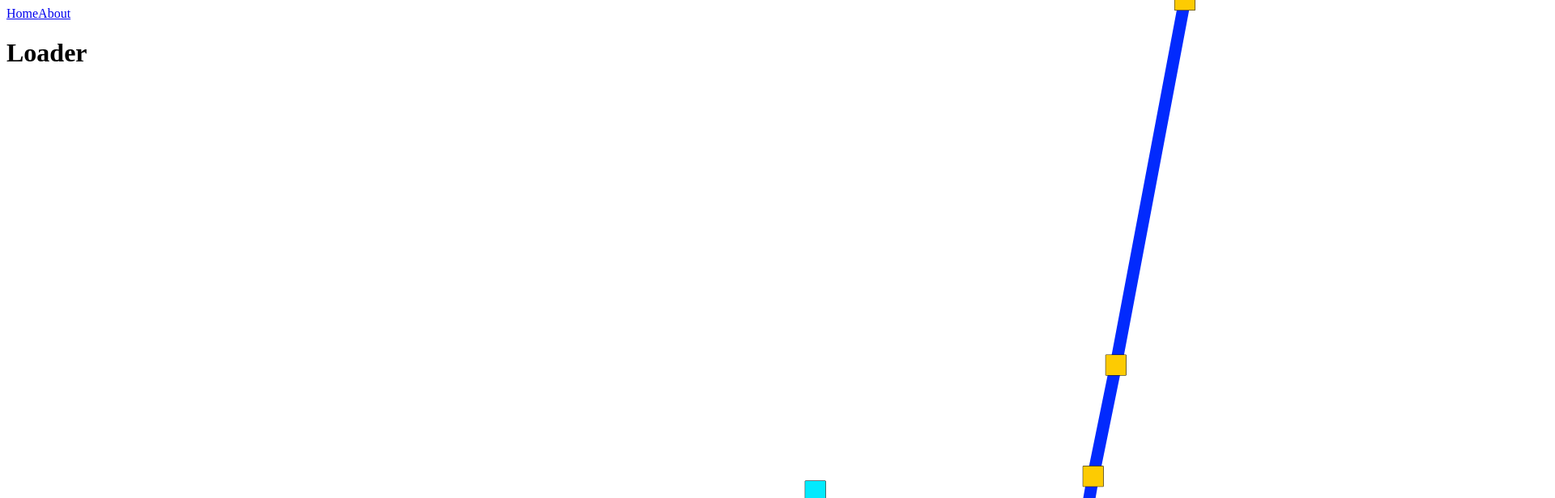
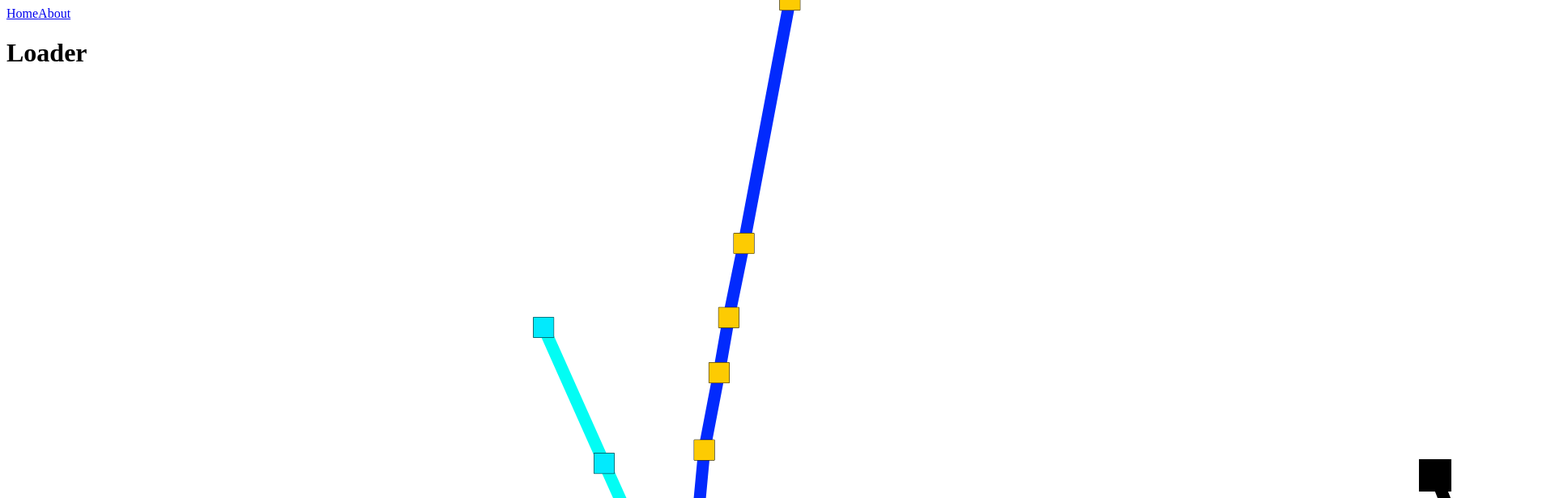
Before and after one commit to AntonFilipchuk/ATCRoutes_VUE, a Vue app in the folder ATCRoutes/: page / in a window 1280 px wide. Shown: the top 616 px of the page at 81% size, 1920 px wide, since content can reach past the window. Built offline with nearby package versions, Linux system fonts and the light colour scheme; the HTML template or start-up script is replaced by a standard one.

Commit message:
Added pinia for coordinates, aipRoutes, routes

```diff
--- a/ATCRoutes/src/components/Canvases/ActiveRouteCanvas.vue
+++ b/ATCRoutes/src/components/Canvases/ActiveRouteCanvas.vue
@@ -7,7 +7,7 @@
 
 <script setup lang="ts">
 
-import type Route from '@/utils/Classes/Route/Route';
+import { activeRouteStore } from '@/stores/activeRouteStore';
 import type RoutePoint from '@/utils/Classes/Route/RoutePoint';
 import drawLines, { cleanCanvas, drawPoints } from '@/utils/Modules/drawer';
 import getCanvasInfo, { setCanvasDimensions } from '@/utils/Modules/getCanvasInfo';
@@ -18,12 +18,12 @@ const props = defineProps<{
     canvasHeigh: number,
     pointWidth: number,
     lineWidth: number,
-    route: Route | undefined
 }>()
 
 const emits = defineEmits(
     ['activeRouteChange']
 )
+const activeRoute = activeRouteStore().activeRoute;
 
 const canvas = ref(null);
 let canvasContext: CanvasRenderingContext2D | undefined = undefined;
@@ -37,20 +37,21 @@ onMounted(() => {
     } catch (error) {
         console.error(error)
     }
-
 })
 
 function drawContent(canvasContext: CanvasRenderingContext2D) {
-    if (props.route) {
-        drawLines(props.route.points, "black", props.lineWidth, canvasContext)
-        drawPoints(props.route.points, "black", props.pointWidth, canvasContext)
+    if (activeRoute) {
+        drawLines(activeRoute.points, "black", props.lineWidth, canvasContext)
+        drawPoints(activeRoute.points, "black", props.pointWidth, canvasContext)
     }
-
+    else {
+        console.error("No route to draw!")
+    }
 }
 
 function clickPoint(event: MouseEvent) {
 
-    if (!props.route) { return }
+    if (!activeRoute) { return }
 
     const x = event.offsetX;
     const y = event.offsetY;
@@ -60,7 +61,7 @@ function clickPoint(event: MouseEvent) {
     }
 
     if (!selectedPoint) {
-        props.route.points.forEach(point => {
+        activeRoute.points.forEach(point => {
             if (canvasContext!.isPointInPath(point.path2D!, x, y) ||
                 canvasContext!.isPointInStroke(point.path2D!, x, y)) {
                 selectedPoint = point;
--- a/ATCRoutes/src/components/Canvases/ConflictPointsCanvas.vue
+++ b/ATCRoutes/src/components/Canvases/ConflictPointsCanvas.vue
@@ -4,6 +4,7 @@
     </div>
 </template>
 <script setup lang="ts">
+import { activeRouteStore } from '@/stores/activeRouteStore';
 import type IntersectionPoint from '@/utils/Classes/IntersectionPoint';
 import type Route from '@/utils/Classes/Route/Route';
 import { cleanCanvas, drawPoint } from '@/utils/Modules/drawer';
@@ -16,7 +17,6 @@ const props = defineProps<{
     canvasWidth: number,
     canvasHeigh: number,
     pointWidth: number,
-    activeRoute: Route | undefined,
     routes: Route[]
 }>()
 
@@ -26,10 +26,9 @@ defineExpose({
 
 const canvas = ref(null);
 let canvasContext: CanvasRenderingContext2D | undefined = undefined;
+const activeRoute = activeRouteStore().activeRoute;
 
 onMounted(() => {
-    console.log(props.activeRoute, props.routes);
-
     try {
         canvasContext = getCanvasInfo(canvas.value).canvasContext;
         setCanvasDimensions(canvasContext, props.canvasWidth, props.canvasHeigh)
@@ -50,10 +49,10 @@ function redrawConflictPoints() {
 };
 
 function drawContent(canvasContext: CanvasRenderingContext2D) {
-    if (!props.activeRoute) {
+    if (!activeRoute) {
         return
     }
-    const intersections: IntersectionPoint[] = findIntersections(props.activeRoute, props.routes);
+    const intersections: IntersectionPoint[] = findIntersections(activeRoute, props.routes);
 
     //TODO: FIX point style
     canvasContext.fillStyle = "red"
--- a/ATCRoutes/src/components/CanvasesContainer.vue
+++ b/ATCRoutes/src/components/CanvasesData.vue
@@ -1,21 +1,24 @@
 <template>
     <div>
-        <LinesCanvas :line-width="lineWidth" :canvas-heigh="props.canvasHeight" :canvas-width="props.canvasWidth"
-            :routes="routes" />
-        <PointsCanvas :point-width="pointWidth" :canvas-heigh="props.canvasHeight" :canvas-width="props.canvasWidth"
-            :routes="routes" />
-        <ActiveRouteCanvas ref="activeRouteCanvas" :line-width="lineWidth" :point-width="pointWidth"
-            :canvas-heigh="props.canvasHeight" :canvas-width="props.canvasWidth" :route="activeRoute"
-            @active-route-change="redrawCanvases" />
-        <ConflictPointsCanvas ref="conflictPointsCanvas" :active-route="activeRoute" :routes="routes"
-            :canvas-heigh="props.canvasHeight" :canvas-width="props.canvasWidth" :point-width="pointWidth" />
+        <div>
+            <LinesCanvas :line-width="lineWidth" :canvas-heigh="canvasHeight" :canvas-width="canvasWidth"
+                :routes="routes" />
+            <PointsCanvas :point-width="pointWidth" :canvas-heigh="canvasHeight" :canvas-width="canvasWidth"
+                :routes="routes" />
+            <ActiveRouteCanvas ref="activeRouteCanvas" :line-width="lineWidth" :point-width="pointWidth"
+                :canvas-heigh="canvasHeight" :canvas-width="canvasWidth" :route="activeRoute"
+                @active-route-change="redrawCanvases" />
+            <ConflictPointsCanvas ref="conflictPointsCanvas" :active-route="activeRoute" :routes="routes"
+                :canvas-heigh="canvasHeight" :canvas-width="canvasWidth" :point-width="pointWidth" />
+        </div>
+        <div></div>
     </div>
 </template>
 
 <script setup lang="ts">
 import type AIPRoute from '@/utils/Classes/AIPRoute/AIPRoute';
 import type AIPRoutePoint from '@/utils/Classes/AIPRoute/AIPRoutePoint';
-import type GeographicCoordinate from '@/utils/Classes/GeographicCoordinate';
+import GeographicCoordinate from '@/utils/Classes/GeographicCoordinate';
 import Point from '@/utils/Classes/Point';
 import Route from '@/utils/Classes/Route/Route';
 import RoutePoint from '@/utils/Classes/Route/RoutePoint';
@@ -29,30 +32,37 @@ import LinesCanvas from './Canvases/LinesCanvas.vue';
 import ActiveRouteCanvas from './Canvases/ActiveRouteCanvas.vue';
 import ConflictPointsCanvas from './Canvases/ConflictPointsCanvas.vue';
 import { ref } from 'vue';
+import { coordinatesStore } from '@/stores/coordinatesStore';
+import { AIPRoutesStore } from '@/stores/AIPRoutesStore';
+import { routesStore } from '@/stores/routesStore';
+import { activeRouteStore, } from '@/stores/activeRouteStore';
+
 
 const props = defineProps<{
-    coordinates: GeographicCoordinate[],
-    canvasWidth: number,
-    canvasHeight: number,
     originPointName: string,
     magneticDeviation: number,
     useMagneticBearing: boolean,
-    aipRoutes: AIPRoute[]
 }>();
 
 const conflictPointsCanvas = ref<InstanceType<typeof ConflictPointsCanvas> | null>(null);
 
+const canvasWidth: number = 2000
+const canvasHeight: number = 2000
 const pointWidth = 25;
 const lineWidth = 15;
 
+
+const coordinates = coordinatesStore().coordinates as GeographicCoordinate[];
+const aipRoutes = AIPRoutesStore().routes as AIPRoute[];
+const routes = routesStore().routes;
+const activeRoute = activeRouteStore().activeRoute;
+
 let points: Point[] = [];
-const routes: Route[] = [];
 
-
-let activeRoute: Route | undefined = undefined;
-const originCoordinate: GeographicCoordinate | undefined = props.coordinates.find(coordinate => {
+const originCoordinate: GeographicCoordinate | undefined = coordinates.find(coordinate => {
     return coordinate.name === props.originPointName
 })
+
 
 if (!originCoordinate) {
     const errorMessage = `Can't find origin point: ${props.originPointName}`;
@@ -60,15 +70,15 @@ if (!originCoordinate) {
     throw new Error(errorMessage);
 }
 
-props.coordinates.forEach((coordinate: GeographicCoordinate) => {
+coordinates.forEach((coordinate: GeographicCoordinate) => {
     const bearingAndDistance: IBearingAndDistance = calculateBearingAndDistance(originCoordinate, coordinate, props.magneticDeviation)
     const cartesianCoordinates: ICartesianCoordinates = calculateCartesianCoordinate(bearingAndDistance, props.useMagneticBearing)
     points.push(new Point(cartesianCoordinates.x, cartesianCoordinates.y, coordinate))
 })
 
-points = normalizePoints(points, props.canvasWidth, props.canvasHeight);
+points = normalizePoints(points, canvasWidth, canvasHeight);
 
-props.aipRoutes.forEach((route: AIPRoute) => {
+aipRoutes.forEach((route: AIPRoute) => {
     const routePoints: RoutePoint[] = []
     route.points.forEach((point: AIPRoutePoint) => {
         const p = points.find(p => p.name === point.name);
@@ -84,13 +94,18 @@ props.aipRoutes.forEach((route: AIPRoute) => {
 //TODO: move logic for selecting active route
 setActiveRoute(routes[0]);
 
+console.log("route", activeRouteStore().activeRoute);
+
+
 function setActiveRoute(route: Route) {
 
     if (activeRoute && activeRoute !== route) {
         routes.push(activeRoute);
     }
 
-    activeRoute = route;
+    //Important to change the value through using the store to retain reactivity
+    activeRouteStore().$patch({ activeRoute: route })
+
     const index = routes.indexOf(route);
     if (index > -1) {
         routes.splice(index, 1)
@@ -98,9 +113,6 @@ function setActiveRoute(route: Route) {
 }
 
 function redrawCanvases() {
-
-    console.log("Redrawing canvases!");
-
     if (conflictPointsCanvas.value) {
         conflictPointsCanvas.value.redrawConflictPoints();
     }
--- a/ATCRoutes/src/components/DataLoader.vue
+++ b/ATCRoutes/src/components/DataLoader.vue
@@ -6,72 +6,28 @@
             {{ errorMessage }}
         </div>
         <div v-if="!errorMessage">
-            <CanvasesContainer :coordinates="coordinates" :canvasHeight=3000 :canvasWidth=3000 :magnetic-deviation=-11
-                :use-magnetic-bearing=true origin-point-name="rw06" :aip-routes=AIPRoutes />
+            <CanvasesData :magnetic-deviation=-11 :use-magnetic-bearing=true origin-point-name="rw06" />
         </div>
     </div>
 </template>
 
 <script setup lang="ts">
 import { onMounted, ref } from 'vue';
-import GeographicCoordinate from '@/utils/Classes/GeographicCoordinate';
-import type IGeographicalCoordinate from '@/utils/Interfaces/IGeographicalCoordinate';
-import CanvasesContainer from './CanvasesContainer.vue';
-//import AIPRoutePoint from '@/utils/Classes/AIPRoute/AIPRoutePoint';
-import AIPRoute from '@/utils/Classes/AIPRoute/AIPRoute';
-
-const coordinatesPath = "/coordinates.json";
-const AIPRoutesPath = "/AIPRoutes.json"
+import CanvasesData from './CanvasesData.vue';
+import { AIPRoutesStore } from '@/stores/AIPRoutesStore';
+import { coordinatesStore } from '@/stores/coordinatesStore';
 
 const loading = ref(true);
 
-let coordinates: GeographicCoordinate[] = [];
-let AIPRoutes: AIPRoute[] = [];
-let errorMessage: string | null = null;
+const errorMessage: string | null = null;
+
 
 onMounted(async () => await load());
 
 async function load() {
-    try {
-        const coordinatesResponse = await fetch(coordinatesPath);
-        const AIPRoutesResponse = await fetch(AIPRoutesPath)
+    await AIPRoutesStore().fetchRoutes('/AIPRoutes.json')
+    await coordinatesStore().fetchCoordinates('/coordinates.json')
+    loading.value = false;
+}
 
-        if (!coordinatesResponse.ok) {
-            throw new Error("Error fetching coordinates data!");
-        }
-
-        if (!AIPRoutesResponse.ok) {
-            throw new Error("Error fetching AIP routes data!");
-        }
-
-        const coordinatesJSON = await coordinatesResponse.json();
-        const AIPRoutesJSON = await AIPRoutesResponse.json();
-
-        if (coordinatesJSON.coordinates && coordinatesJSON.coordinates.length > 0) {
-            coordinates = coordinatesJSON.coordinates.map((coordinate: IGeographicalCoordinate) => {
-                return new GeographicCoordinate(coordinate.name, coordinate.latitude, coordinate.longitude);
-            })
-        } else {
-            errorMessage = "No coordinates found.";
-            throw new Error(errorMessage);
-        }
-
-        if (AIPRoutesJSON.routes) {
-            AIPRoutes = AIPRoutesJSON.routes
-        }
-        else {
-            errorMessage = "No AIP routes found"
-            throw new Error(errorMessage);
-        }
-
-    } catch (error) {
-        if (error instanceof Error) {
-            errorMessage = error.message;
-        } else {
-            errorMessage = "Error fetching data!";
-        }
-    } finally {
-        loading.value = false;
-    }
-}
 </script>
--- a/ATCRoutes/src/components/WelcomeItem.vue
+++ /dev/null
@@ -1,6 +0,0 @@
-<template>
-  <div><h1>Hello ATC ROUTES!</h1></div>
-</template>
-
-<style scoped>
-</style>
--- /dev/null
+++ b/ATCRoutes/src/stores/AIPRoutesStore.ts
@@ -0,0 +1,32 @@
+import type AIPRoute from '@/utils/Classes/AIPRoute/AIPRoute'
+import fetchData from '@/utils/Modules/fetch'
+import { defineStore } from 'pinia'
+import { ref } from 'vue'
+
+export const AIPRoutesStore = defineStore('APIRoutesStore', () => {
+  const routes = ref<AIPRoute[]>([])
+  const loading = ref(true)
+  const errorMessage = ref<string | null>(null)
+
+  async function fetchRoutes(path: string) {
+    try {
+      const result = await fetchData(path)
+
+      if (result && !result.errorMessage) {
+        if (!result.routes || result.routes.length === 0) {
+          throw new Error('Routes are empty!')
+        }
+        routes.value = result.routes
+        loading.value = false
+      }
+    } catch (error) {
+      if (error instanceof Error) {
+        errorMessage.value = error.message
+      } else {
+        errorMessage.value = 'Something bad happened fetching routes'
+      }
+    }
+  }
+
+  return { routes, loading, errorMessage, fetchRoutes }
+})
--- /dev/null
+++ b/ATCRoutes/src/stores/activeRouteStore.ts
@@ -0,0 +1,9 @@
+import type Route from '@/utils/Classes/Route/Route'
+import { defineStore } from 'pinia'
+import { computed, ref } from 'vue'
+
+export const activeRouteStore = defineStore('activeRouteStore', () => {
+  const activeRoute = ref<Route | null>(null)
+  const getActiveRoute = computed(() => activeRoute)
+  return { activeRoute, getActiveRoute }
+})
--- /dev/null
+++ b/ATCRoutes/src/stores/coordinatesStore.ts
@@ -0,0 +1,36 @@
+import GeographicCoordinate from '@/utils/Classes/GeographicCoordinate'
+import fetchData from '@/utils/Modules/fetch'
+import { defineStore } from 'pinia'
+import { ref } from 'vue'
+
+export const coordinatesStore = defineStore('coordinatesStore', () => {
+  const coordinates = ref<GeographicCoordinate[]>([])
+  const loading = ref(true)
+  const errorMessage = ref<string | null>(null)
+
+  async function fetchCoordinates(path: string) {
+    try {
+      const result = await fetchData(path)
+
+      if (result && !result.errorMessage) {
+        const coors: { name: string; latitude: string; longitude: string }[] = result.coordinates
+        if (!coors || coors.length === 0) {
+          throw new Error('Coordinates are empty!')
+        }
+        coordinates.value = coors.map(
+          (coordinate) =>
+            new GeographicCoordinate(coordinate.name, coordinate.latitude, coordinate.longitude),
+        )
+        loading.value = false
+      }
+    } catch (error) {
+      if (error instanceof Error) {
+        errorMessage.value = error.message
+      } else {
+        errorMessage.value = 'Something bad happened fetching coordinates'
+      }
+    }
+  }
+
+  return { coordinates, loading, errorMessage, fetchCoordinates }
+})
--- /dev/null
+++ b/ATCRoutes/src/stores/routesStore.ts
@@ -0,0 +1,8 @@
+import Route from '@/utils/Classes/Route/Route'
+import { defineStore } from 'pinia'
+import { ref } from 'vue'
+
+export const routesStore = defineStore('routesStore', () => {
+  const routes = ref<Route[]>([])
+  return { routes }
+})
--- /dev/null
+++ b/ATCRoutes/src/utils/Modules/fetch.ts
@@ -0,0 +1,15 @@
+export default async function fetchData(path: string) {
+  const response = await fetch(path)
+
+  if (!response.ok) {
+    throw new Error(`Error fetching data! Path: ${path}`)
+  }
+
+  const json = await response.json()
+
+  if (!Object.keys(json).length) {
+    throw new Error(`Got an empty json! Path: ${path}`)
+  }
+
+  return json
+}
```
Also changed, not shown: ATCRoutes/src/components/ControlPanel.vue (added, +9 -0 lines), ATCRoutes/src/components/TestComponents/ChildComponent.vue (deleted, +0 -22 lines).
